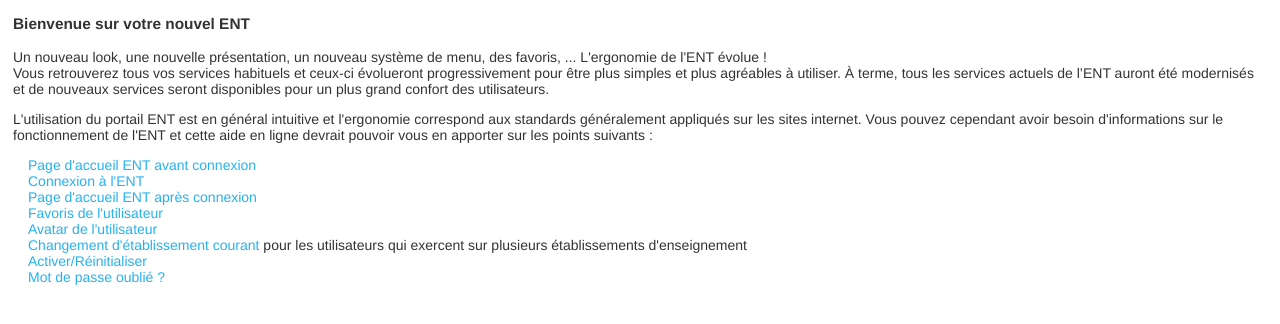
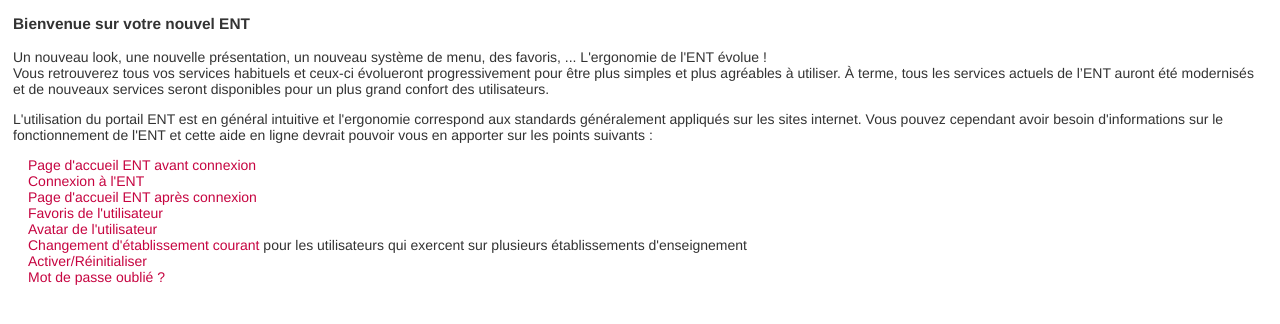
Before and after one commit to GIP-RECIA/DocENT, a plain HTML site: page Touraine/AideENT/indexAideENT.html in a window 1280 px wide. Drawn offline with Linux system fonts and the light colour scheme; files that its build step writes are made by us from their sources.

Commit message:
Correction appel CSS pour les pages d'index de l'aide ENT

```diff
--- a/Touraine/AideENT/indexAideENT.html
+++ b/Touraine/AideENT/indexAideENT.html
@@ -14,8 +14,6 @@
   </head>
   <body>
     <div id="aideENT" class="AEtoutTexte">
-      <link type="text/css" rel="stylesheet" href="/aide/AideENT/css/aideENT.css">
-      <link type="text/css" rel="stylesheet" href="/aide/AideENT/css/domaineENT.css">
       <div class="AEfloatClear">
         <div>
           <h3>Bienvenue sur votre nouvel ENT</h3>
```
Also changed, not shown: CFA/AideENT/indexAideENT.html (+0 -2 lines), Lycees/AideENT/indexAideENT.html (+0 -2 lines).
